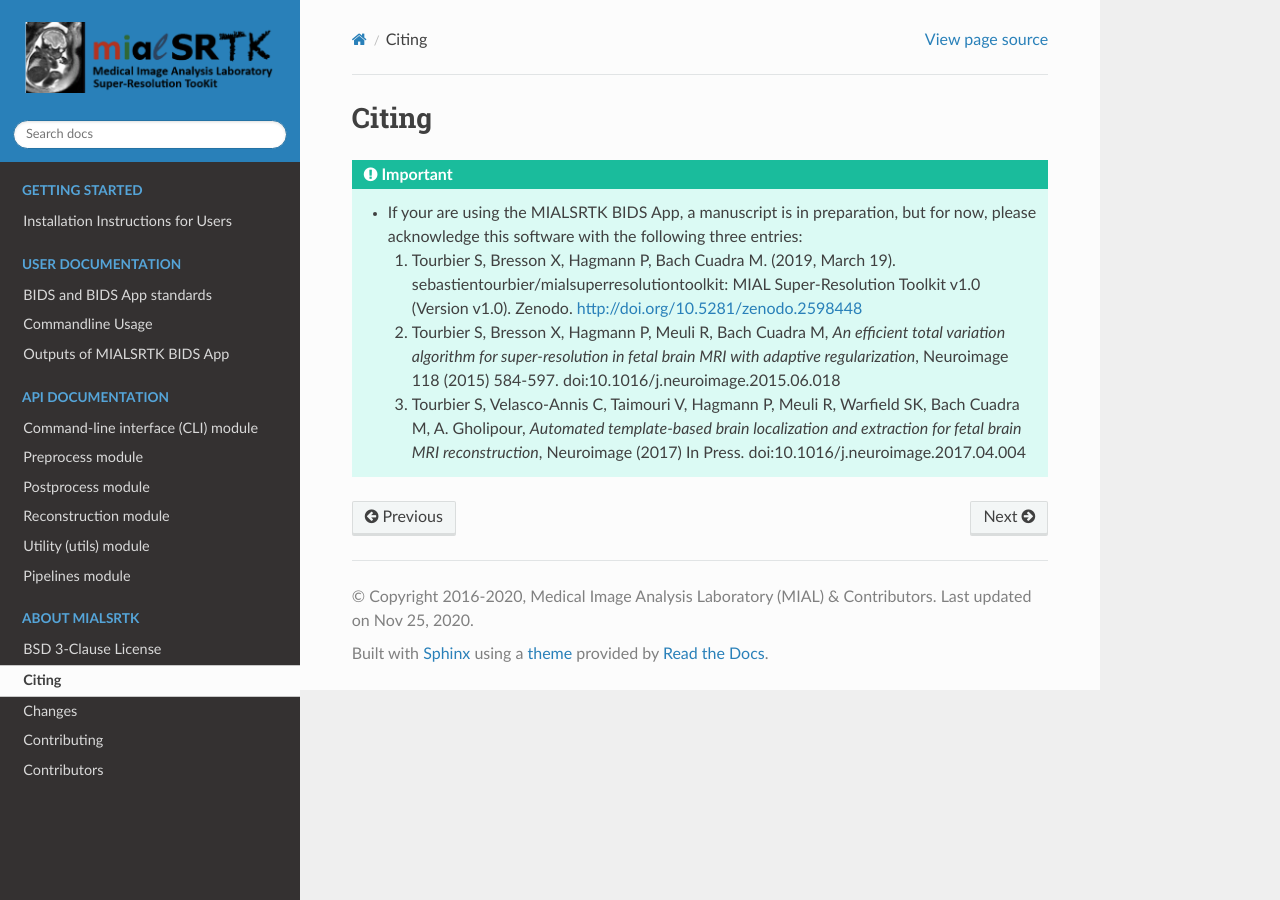
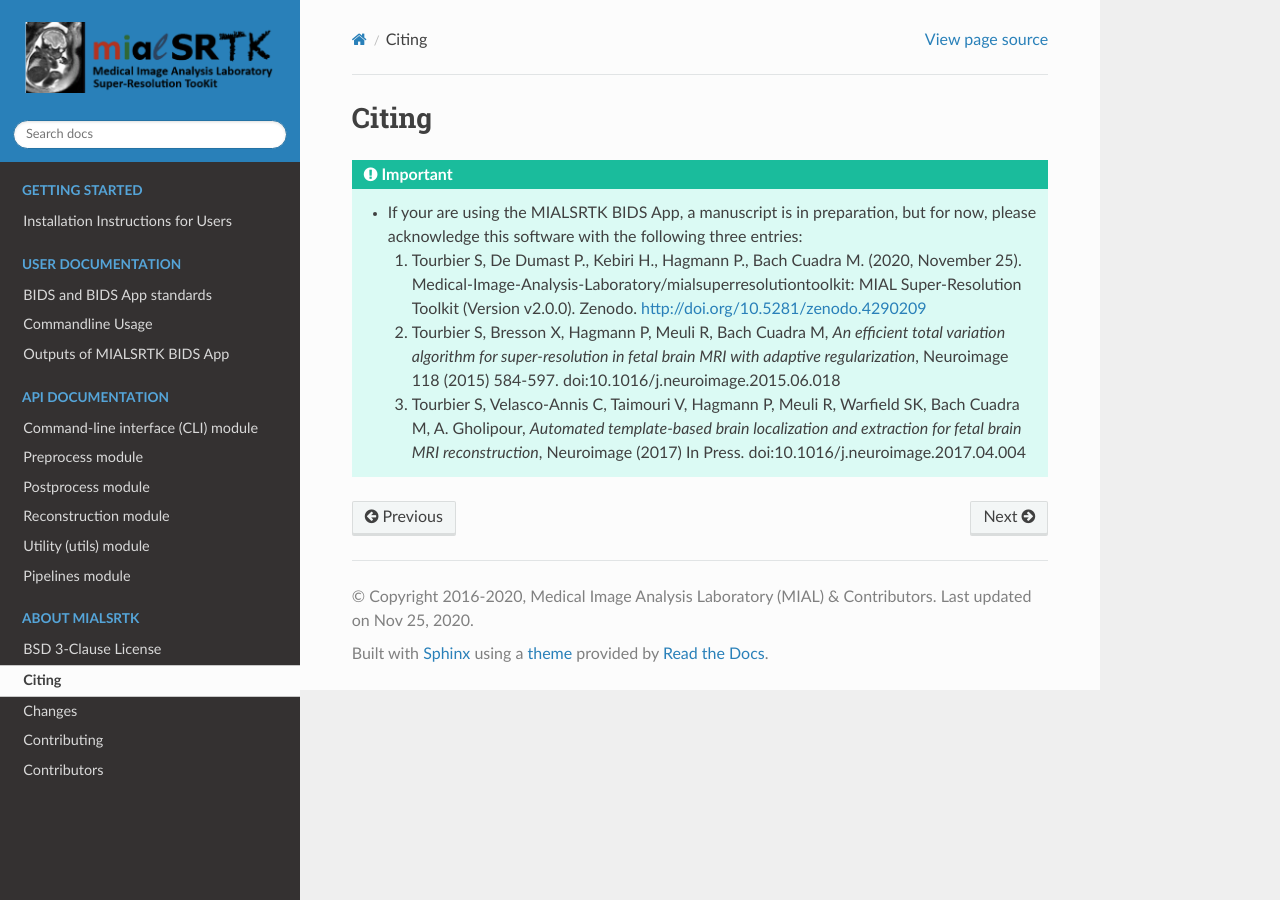
Before and after one commit to Medical-Image-Analysis-Laboratory/mialsuperresolutiontoolkit, a Sphinx documentation site: the page built from documentation/citing.rst, in a window 1280 px wide. Built offline with Sphinx 7.4.7 and the Read the Docs theme 2.0.0, drawn with Linux system fonts in a browser that asks for light colours; the version number could not be read and is left out.

Commit message:
DOC: updated citing.rst with new zenodo citation [skip ci]

```diff
--- a/documentation/citing.rst
+++ b/documentation/citing.rst
@@ -7,7 +7,7 @@
 .. important::
   * If your are using the MIALSRTK BIDS App, a manuscript is in preparation, but for now, please acknowledge this software with the following three entries:
 
-    1. Tourbier S, Bresson X, Hagmann P, Bach Cuadra M. (2019, March 19). sebastientourbier/mialsuperresolutiontoolkit: MIAL Super-Resolution Toolkit v1.0 (Version v1.0). Zenodo. http://doi.org/10.5281/zenodo.2598448
+    1. Tourbier S, De Dumast P., Kebiri H., Hagmann P., Bach Cuadra M. (2020, November 25). Medical-Image-Analysis-Laboratory/mialsuperresolutiontoolkit: MIAL Super-Resolution Toolkit (Version v2.0.0). Zenodo. http://doi.org/10.5281/zenodo.4290209
 
     2. Tourbier S, Bresson X, Hagmann P, Meuli R, Bach Cuadra M, *An efficient total variation algorithm for super-resolution in fetal brain MRI with adaptive regularization*, Neuroimage 118 (2015) 584-597. doi:10.1016/j.neuroimage.2015.06.018
 
```
